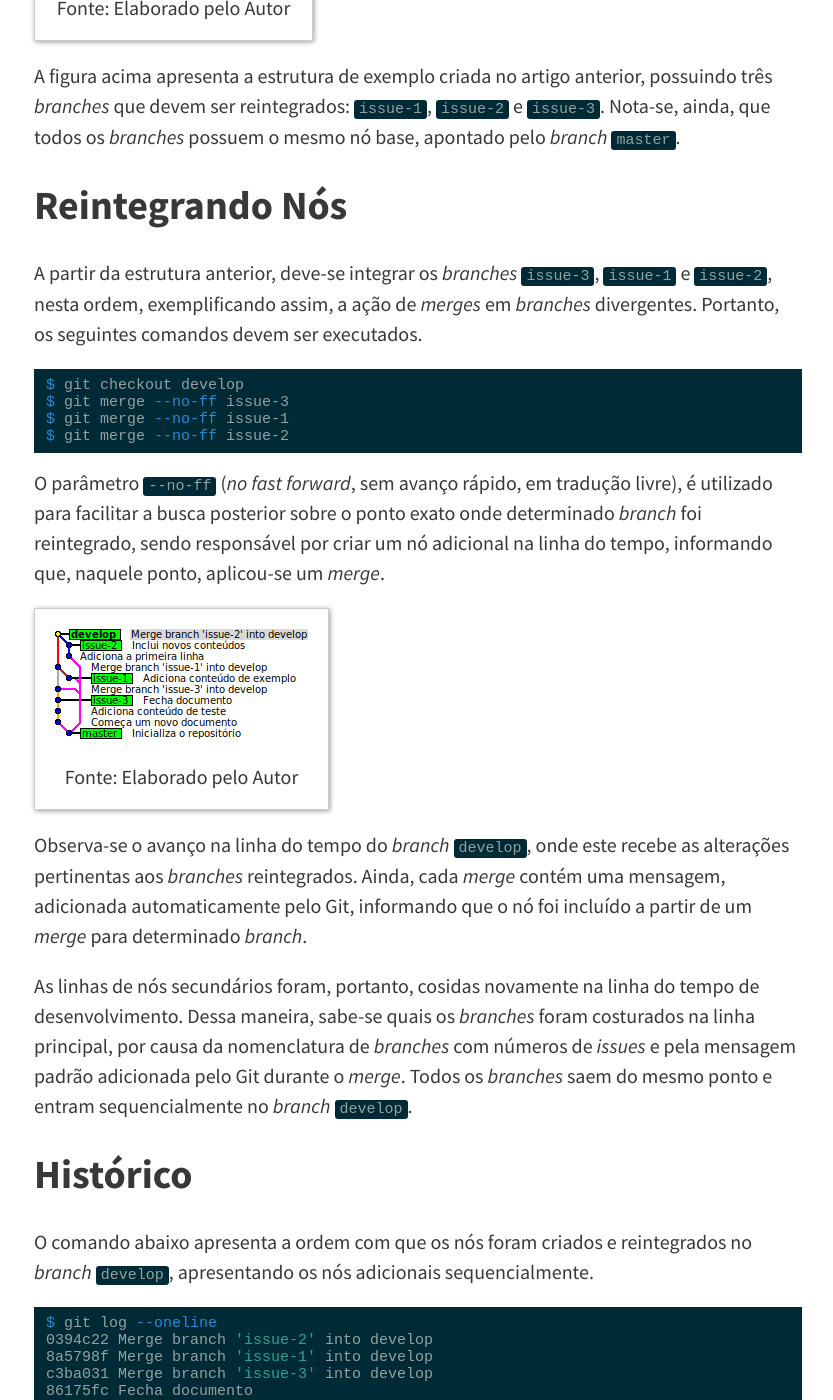
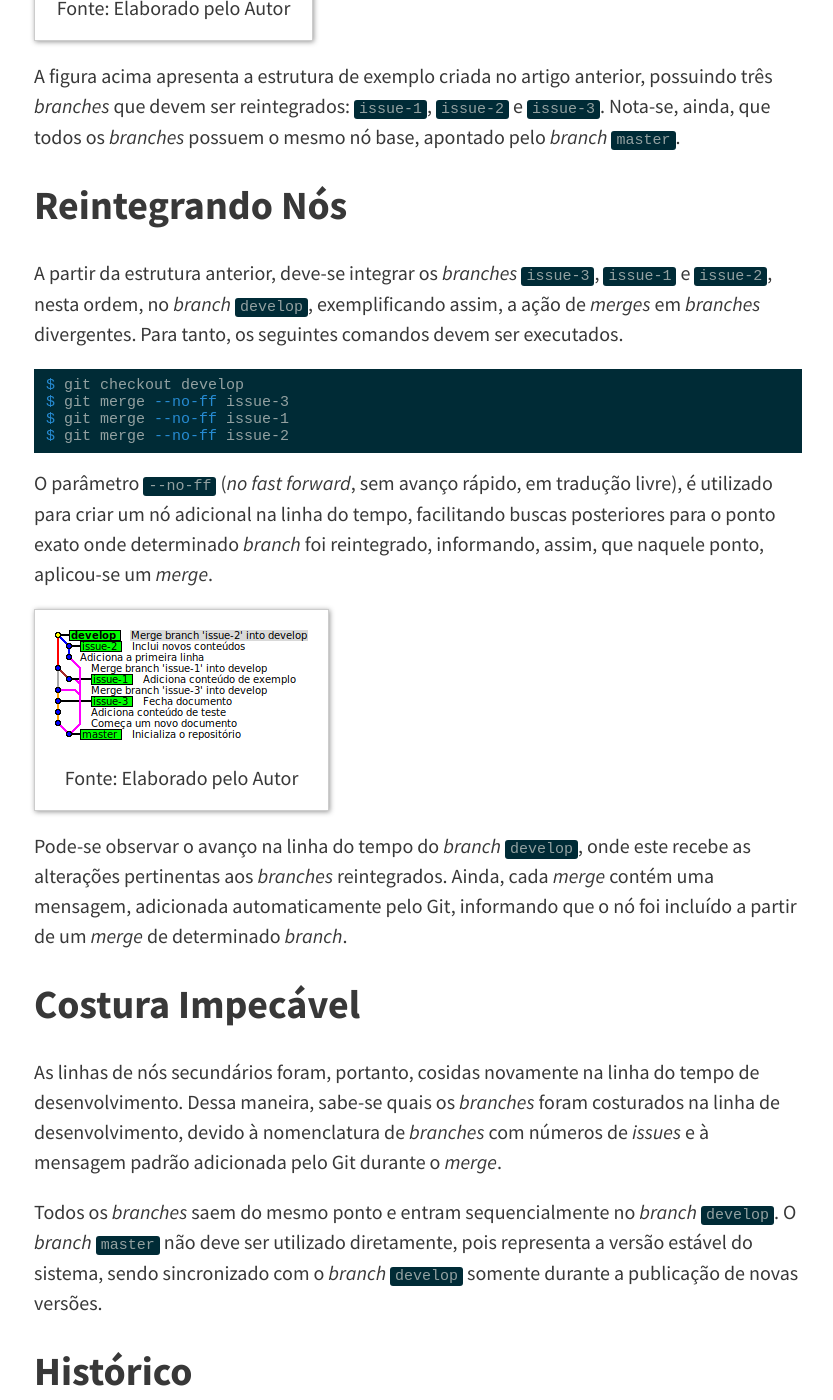
Before and after one commit to wandersonwhcr/wandersonwhcr.github.io, a Jekyll site: the page built from _posts/2017-03-11-alfaiate-git-merges.md, in a window 1280 px wide and 1400 px high, scrolled down 860 px. Shown: the whole window, without its empty margins (222-1055 px from the left). Built offline with Jekyll 4.4.1, drawn with Linux system fonts in a browser that asks for light colours; nearby versions of some CDN libraries; comment, search, counter and statistics services are not loaded; some of the changed text lies outside the part shown.

Commit message:
Efetua correções semânticas e de conteúdo

````diff
--- a/_posts/2017-03-11-alfaiate-git-merges.md
+++ b/_posts/2017-03-11-alfaiate-git-merges.md
@@ -5,13 +5,13 @@ date: 2017-03-11
 category: Git
 ---
 
-Continuando a sequência de artigos sobre como tornar a linha de desenvolvimento do Git mais amigável, este documento apresenta informações sobre como coser um nó final de _branch_ na linha do tempo principal, reintegrando-o.
+Continuando a sequência de artigos sobre como tornar a linha de desenvolvimento do Git mais amigável, este documento apresenta informações sobre como coser um nó final de _branch_ na linha do tempo de desenvolvimento, reintegrando-o.
 
 ## Merges
 
-Swicegood (2008) define _merge_ como capturar dois ou mais _branches_ e combinar suas histórias numa só. Sink (2011) complementa que convergência de _branches_ é feita através de _merge_, tornando a operação simples, automatizando-a.
+Swicegood (2008) define _merge_ como capturar dois ou mais _branches_ e combinar suas histórias numa só. Sink (2011) complementa que a convergência de _branches_ é feita através de _merge_, tornando a operação simples, automatizando-a.
 
-Basicamente, a reintegração de uma divergência à linha de tempo principal é efetuada através de um _merge_, onde o nó final desta deve ser cosido de forma que a linha permaneça coerente.
+Basicamente, a reintegração de uma história divergente à linha de tempo principal é efetuada através de um _merge_, onde o nó final desta deve ser cosido de forma que a linha permaneça coerente.
 
 {% include image.html src="/assets/img/2017-02-25-screenshot-3.png" description="Fonte: Elaborado pelo Autor" alt="Exemplo de Linha do Tempo com Padrões" %}
 
@@ -19,7 +19,7 @@ A figura acima apresenta a estrutura de exemplo criada no artigo anterior, possu
 
 ## Reintegrando Nós
 
-A partir da estrutura anterior, deve-se integrar os _branches_ `issue-3`, `issue-1` e `issue-2`, nesta ordem, exemplificando assim, a ação de _merges_ em _branches_ divergentes. Portanto, os seguintes comandos devem ser executados.
+A partir da estrutura anterior, deve-se integrar os _branches_ `issue-3`, `issue-1` e `issue-2`, nesta ordem, no _branch_ `develop`, exemplificando assim, a ação de _merges_ em _branches_ divergentes. Para tanto, os seguintes comandos devem ser executados.
 
 ```bash
 $ git checkout develop
@@ -28,13 +28,17 @@ $ git merge --no-ff issue-1
 $ git merge --no-ff issue-2
 ```
 
-O parâmetro `--no-ff` (_no fast forward_, sem avanço rápido, em tradução livre), é utilizado para facilitar a busca posterior sobre o ponto exato onde determinado _branch_ foi reintegrado, sendo responsável por criar um nó adicional na linha do tempo, informando que, naquele ponto, aplicou-se um _merge_.
+O parâmetro `--no-ff` (_no fast forward_, sem avanço rápido, em tradução livre), é utilizado para criar um nó adicional na linha do tempo, facilitando buscas posteriores para o ponto exato onde determinado _branch_ foi reintegrado, informando, assim, que naquele ponto, aplicou-se um _merge_.
 
 {% include image.html src="/assets/img/2017-03-11-screenshot.png" description="Fonte: Elaborado pelo Autor" alt="Reintegração de Histórias Divergentes" %}
 
-Observa-se o avanço na linha do tempo do _branch_ `develop`, onde este recebe as alterações pertinentas aos _branches_ reintegrados. Ainda, cada _merge_ contém uma mensagem, adicionada automaticamente pelo Git, informando que o nó foi incluído a partir de um _merge_ para determinado _branch_.
+Pode-se observar o avanço na linha do tempo do _branch_ `develop`, onde este recebe as alterações pertinentas aos _branches_ reintegrados. Ainda, cada _merge_ contém uma mensagem, adicionada automaticamente pelo Git, informando que o nó foi incluído a partir de um _merge_ de determinado _branch_.
 
-As linhas de nós secundários foram, portanto, cosidas novamente na linha do tempo de desenvolvimento. Dessa maneira, sabe-se quais os _branches_ foram costurados na linha principal, por causa da nomenclatura de _branches_ com números de _issues_ e pela mensagem padrão adicionada pelo Git durante o _merge_. Todos os _branches_ saem do mesmo ponto e entram sequencialmente no _branch_ `develop`.
+## Costura Impecável
+
+As linhas de nós secundários foram, portanto, cosidas novamente na linha do tempo de desenvolvimento. Dessa maneira, sabe-se quais os _branches_ foram costurados na linha de desenvolvimento, devido à nomenclatura de _branches_ com números de _issues_ e à mensagem padrão adicionada pelo Git durante o _merge_.
+
+Todos os _branches_ saem do mesmo ponto e entram sequencialmente no _branch_ `develop`. O _branch_ `master` não deve ser utilizado diretamente, pois representa a versão estável do sistema, sendo sincronizado com o _branch_ `develop` somente durante a publicação de novas versões.
 
 ## Histórico
 
````
